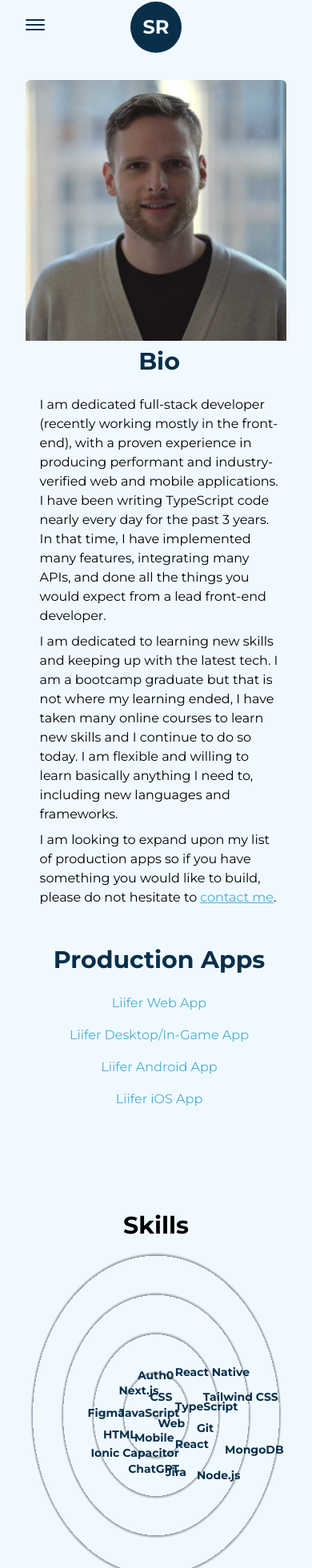
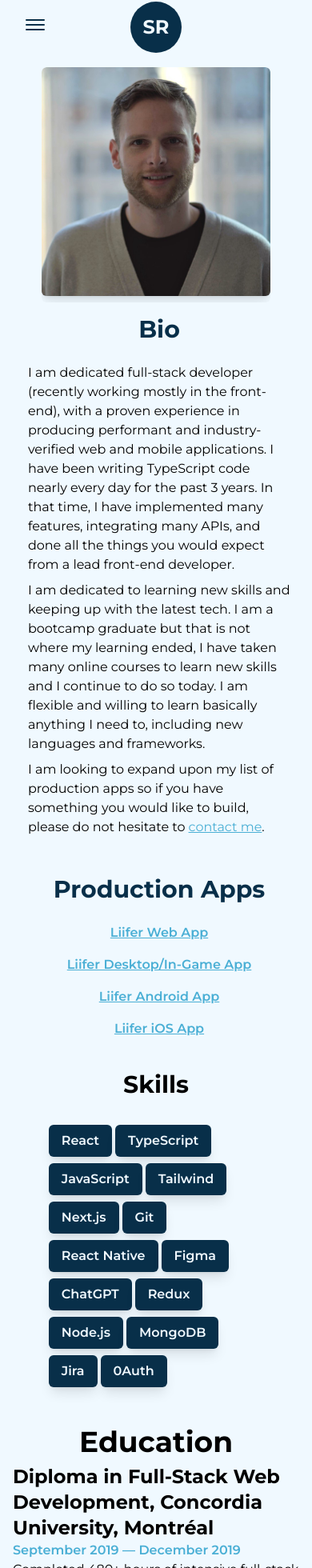
Before and after one commit to StephenRicketts/portfolio-2, a Next.js app: page /about in a window 390 px wide. Shown: the part 6-1966 px from the top of the page at 80% size. Built offline with nearby package versions, Linux system fonts and the light colour scheme.

Commit message:
progress on responsive desgin

```diff
--- a/components/Education.tsx
+++ b/components/Education.tsx
@@ -4,11 +4,11 @@ type Props = {};
 
 export const Education = (props: Props) => {
   return (
-    <div className="pt-12 w-10/12 mx-auto">
-      <h2 className="font-bold text-5xl md:text-6xl xs:text-4xl mb-12 md:mb-16 w-full text-center">
+    <div className="sm:pt-10 pt-12 sm:w-full w-1/2 mx-auto">
+      <h2 className="font-bold text-5xl md:text-3xl lg:text-3xl xs:text-4xl   w-full text-center">
         Education
       </h2>
-      <div className="py-8">
+      <div className="sm:py-2 py-8">
         <h3 className="text-2xl font-bold">
           Diploma in Full-Stack Web Development, Concordia University, Montréal
         </h3>
--- a/components/Layout.tsx
+++ b/components/Layout.tsx
@@ -8,7 +8,7 @@ type Props = {
 export const Layout: React.FC<Props> = ({ children, className }) => {
   return (
     <div
-      className={`w-full h-full inline-block z-0 bg-light p-32 dark:bg-dark xl:p-24 lg:p-16 md:p-12 sm:p-8 ${className}`}
+      className={`w-full h-full inline-block z-0 bg-light p-32 dark:bg-dark xl:p-24 lg:p-16 md:p-12 sm:p-4 ${className}`}
     >
       {children}
     </div>
--- a/components/LiIcon.tsx
+++ b/components/LiIcon.tsx
@@ -12,7 +12,7 @@ export const LiIcon: React.FC<Props> = ({ reference }) => {
   });
 
   return (
-    <figure className="absolute left-0 stroke-dark dark:stroke-light">
+    <figure className="absolute sm:hidden left-0 stroke-dark dark:stroke-light">
       <svg
         className="-rotate-90 md:w-[60px] md:h-[60px] xs:w-[40px] xs:h-[40px]"
         width="75"
--- a/components/OrbScene.tsx
+++ b/components/OrbScene.tsx
@@ -3,7 +3,6 @@ import React, { useState } from "react";
 import developerImage from "../public/images/developerImage.png";
 import portalGif from "../public/images/portal.gif";
 import { motion } from "framer-motion";
-import "./storm.module.css";
 import ReactCurvedText from "react-curved-text";
 
 type Props = {};
--- a/components/Skills.tsx
+++ b/components/Skills.tsx
@@ -28,7 +28,7 @@ export const Skills = () => {
     "React",
     "TypeScript",
     "JavaScript",
-    "Tailwind CSS",
+    "Tailwind",
     "Next.js",
     "Git",
     "React Native",
@@ -38,31 +38,29 @@ export const Skills = () => {
     "Node.js",
     "MongoDB",
     "Jira",
-    "Auth0",
+    "0Auth",
   ];
   return (
     <>
-      <h2 className="font-bold text-5xl md:text-3xl mt-12 mb-2 md:mt-32 w-full text-center">
+      <h2 className="font-bold text-5xl lg:text-3xl md:text-3xl sm:mt-10 lg:pb-6 mt-12 mb-2 w-full text-center">
         Skills
       </h2>
-      {/* <div className="w-1/2 flex flex-wrap">
+      <div className="sm:flex md:flex lg:flex lg:w-3/4 flex-wrap hidden mx-auto">
         {skillList.map((skill: string) => {
           return (
             <div
               key={skill}
-              className="flex items-center justify-center bg-dark   h-10 text-light mb-2"
-              style={{
-                clipPath: "polygon(15% 0%, 100% 0, 85% 100%, 0% 100%)",
-              }}
+              className="flex items-center justify-center bg-dark rounded-md px-4 py-4 font-semibold h-10 text-light mb-2 mr-1 shadow-lg"
+              style={{}}
             >
               {skill}
             </div>
           );
         })}
-      </div> */}
+      </div>
 
       <div
-        className="w-full h-screen lg:h-[75vh] sm:h-[60vh] xs:h-[50vh] relative flex items-center justify-center rounded-full
+        className="w-full h-screen sm:hidden md:hidden lg:hidden relative flex items-center justify-center rounded-full
       bg-circularLight dark:bg-circularDark lg:bg-circularLightLg lg:dark:bg-circularDarkLg md:bg-circularLightMd md:dark:bg-circularDarkMd sm:bg-circularLightSm sm:dark:bg-circularDarkSm"
       >
         <Skill name="HTML" x="-20vw" y="2vw" />
@@ -76,7 +74,7 @@ export const Skills = () => {
         <Skill name="Mobile" x="-10vw" y="3vw" />
         <Skill name="React Native" x="3vw" y="-18vw" />
         <Skill name="JavaScript" x="-15vw" y="-5vw" />
-        <Skill name="Auth0" x="-9vw" y="-17vw" />
+        <Skill name="0Auth" x="-9vw" y="-17vw" />
         <Skill name="MongoDB" x="19vw" y="7vw" />
         <Skill name="Node.js" x="10vw" y="15vw" />
         <Skill name="Git" x="10vw" y="0vw" />
--- /dev/null
+++ b/components/hooks/useWindowSize.ts
@@ -0,0 +1,32 @@
+import { useEffect, useState } from "react";
+
+export function useWindowSize() {
+  // Initialize state with undefined width/height so server and client renders match
+  // Learn more here: https://joshwcomeau.com/react/the-perils-of-rehydration/
+  const [windowSize, setWindowSize] = useState<any>({
+    width: undefined,
+    height: undefined,
+  });
+
+  useEffect(() => {
+    // only execute all the code below in client side
+    // Handler to call on window resize
+    function handleResize() {
+      // Set window width/height to state
+      setWindowSize({
+        width: window.innerWidth,
+        height: window.innerHeight,
+      });
+    }
+
+    // Add event listener
+    window.addEventListener("resize", handleResize);
+
+    // Call handler right away so state gets updated with initial window size
+    handleResize();
+
+    // Remove event listener on cleanup
+    return () => window.removeEventListener("resize", handleResize);
+  }, []); // Empty array ensures that effect is only run on mount
+  return windowSize;
+}
--- a/pages/about.tsx
+++ b/pages/about.tsx
@@ -26,11 +26,15 @@ const about = (props: Props) => {
       <TransitionEffect />
       <main className="flex w-full flex-col items-center justify-center dark:text-light">
         <Layout className="p-16">
-          <div className="text-xl sm:text-base sm:flex-col flex items-center justify-center space-x-2 ">
-            <div className="pb-2 sm:block hidden rounded-md overflow-hidden">
-              <Image className="" src={resumeJpeg} alt="Dev's Image" />
+          <div className="text-xl sm:text-base sm:flex-col md:flex-col lg:flex-col flex items-center justify-center space-x-2 ">
+            <div className="pb-2 sm:block md:block lg:block sm:w-4/5 md:w-3/5 lg:w-3/5 hidden rounded-md overflow-hidden">
+              <Image
+                className="rounded-md shadow-lg"
+                src={resumeJpeg}
+                alt="Dev's Image"
+              />
             </div>
-            <div className="sm:w-full w-1/3">
+            <div className="sm:w-full md:w-full lg:w-full w-1/3 md:pt-4 lg:pt-6">
               <h1 className="text-3xl text-center font-bold text-dark dark:text-light pb-6">
                 Bio
               </h1>
@@ -64,15 +68,15 @@ const about = (props: Props) => {
                 .
               </p>
             </div>
-            <div className="w-1/3 sm:hidden rounded-lg overflow-hidden shadow-xl border-[25px] border-dark dark:border-light">
+            <div className="w-1/3 sm:hidden md:hidden lg:hidden rounded-lg overflow-hidden shadow-xl border-[25px] border-dark dark:border-light">
               <Image
-                className="overflow-hidden sm:hidden"
+                className="overflow-hidden"
                 src={resumeJpeg}
                 alt="Dev's Image"
               />
             </div>
-            <div className="text-center sm:w-full sm:pt-12 w-1/3">
-              <h1 className="text-dark dark:text-light sm:text-3xl lg:text-lg text-3xl font-bold pb-6">
+            <div className="text-center sm:w-full sm:pt-12 md:pt-6 lg:pt-6 md:w-full lg:w-full w-1/3">
+              <h1 className="text-dark dark:text-light sm:text-3xl text-3xl font-bold  pb-6">
                 Production Apps
               </h1>
               <ul className="space-y-4">
@@ -81,7 +85,7 @@ const about = (props: Props) => {
                     primaryColorUnderline
                     target={"_blank"}
                     title="Liifer Web App"
-                    className="text-primary dark:text-primaryDark"
+                    className="text-primary dark:text-primaryDark sm:font-semibold md:font-semibold sm:underline md:underline"
                     href={"https://liifer.com/home"}
                   />
                 </li>
@@ -90,7 +94,7 @@ const about = (props: Props) => {
                     primaryColorUnderline
                     target={"_blank"}
                     title="Liifer Desktop/In-Game App"
-                    className="text-primary dark:text-primaryDark "
+                    className="text-primary dark:text-primaryDark sm:font-semibold md:font-semibold sm:underline md:underline"
                     href={
                       "https://www.overwolf.com/app/Liifer_Technologies_Inc-Liifer_Application"
                     }
@@ -101,7 +105,7 @@ const about = (props: Props) => {
                     primaryColorUnderline
                     target={"_blank"}
                     title=" Liifer Android App"
-                    className="text-primary dark:text-primaryDark"
+                    className="text-primary dark:text-primaryDark sm:font-semibold md:font-semibold sm:underline md:underline"
                     href={
                       "https://play.google.com/store/search?q=Liifer&c=apps&hl=en&gl=US"
                     }
@@ -112,7 +116,7 @@ const about = (props: Props) => {
                     primaryColorUnderline
                     target={"_blank"}
                     title="Liifer iOS App"
-                    className="text-primary dark:text-primaryDark"
+                    className="text-primary dark:text-primaryDark sm:font-semibold md:font-semibold sm:underline md:underline"
                     href={"https://apps.apple.com/app/liifer/id6468917016"}
                   />
                 </li>
--- a/pages/index.tsx
+++ b/pages/index.tsx
@@ -18,7 +18,7 @@ const Home: NextPage = () => {
         </Head>
         <TransitionEffect />
         <main className=" dark:text-light">
-          <Layout className="flex pt-16 md:pt-16 sm:pt-8">
+          <Layout className="flex md:!pt-16 sm:!pt-8">
             <div className="w-1/2 ">
               <OrbScene />
             </div>
--- a/tailwind.config.js
+++ b/tailwind.config.js
@@ -55,6 +55,7 @@ module.exports = {
       },
     },
     screens: {
+      "3xl": { max: "3500px" },
       "2xl": { max: "1535px" },
       xl: { max: "1279px" },
       lg: { max: "1023px" },
```
Also changed, not shown: components/Experience.tsx (+12 -17 lines), components/storm.module.css (deleted, +0 -30 lines).
